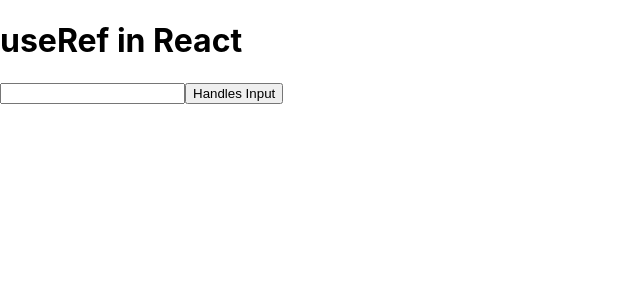
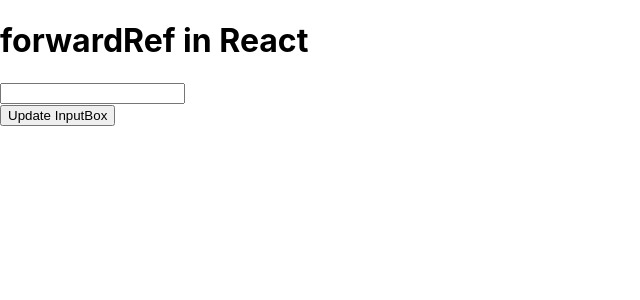
Before and after one commit to Arvind171219/react_lec_yt, a React (Create React App) app: page / in a window 1280 px wide. Shown: the top 300 px of the page, without its empty margins (0-640 px from the left). Built offline with nearby package versions, Linux system fonts and the light colour scheme.

Commit message:
forwardRef example

```diff
--- a/src/App.js
+++ b/src/App.js
@@ -1,20 +1,17 @@
-import React from 'react'
-import { useRef } from 'react'
+import React,{useRef} from 'react'
+import User from './User'
 
 export default function App() {
   let inputRef = useRef(null)
-  function handlesInput(){
-  console.warn("function call")
-  inputRef.current.value ="1000000"
-  // inputRef.current.focus();
-  // inputRef.current.style.color = "red"
-  inputRef.current.style.display = "none"
+  function updateInput(){
+    inputRef.current.value = "1000";
+    inputRef.current.style.color = "red"
   }
   return (
     <div className='App'>
-      <h1> useRef in React </h1>
-      <input type="text" ref={inputRef} />
-      <button onClick={handlesInput}>Handles Input</button>
+      <h1>forwardRef in React</h1>
+      <User ref ={inputRef}/>
+      <button onClick={updateInput}>Update InputBox</button>
     </div>
   )
 }
--- /dev/null
+++ b/src/User.js
@@ -0,0 +1,11 @@
+import React,{forwardRef} from 'react'
+
+function User(props,ref) {
+  return (
+    <div>
+      <input type="text" ref={ref}/>
+    </div>
+  )
+}
+
+export default forwardRef(User);
```
